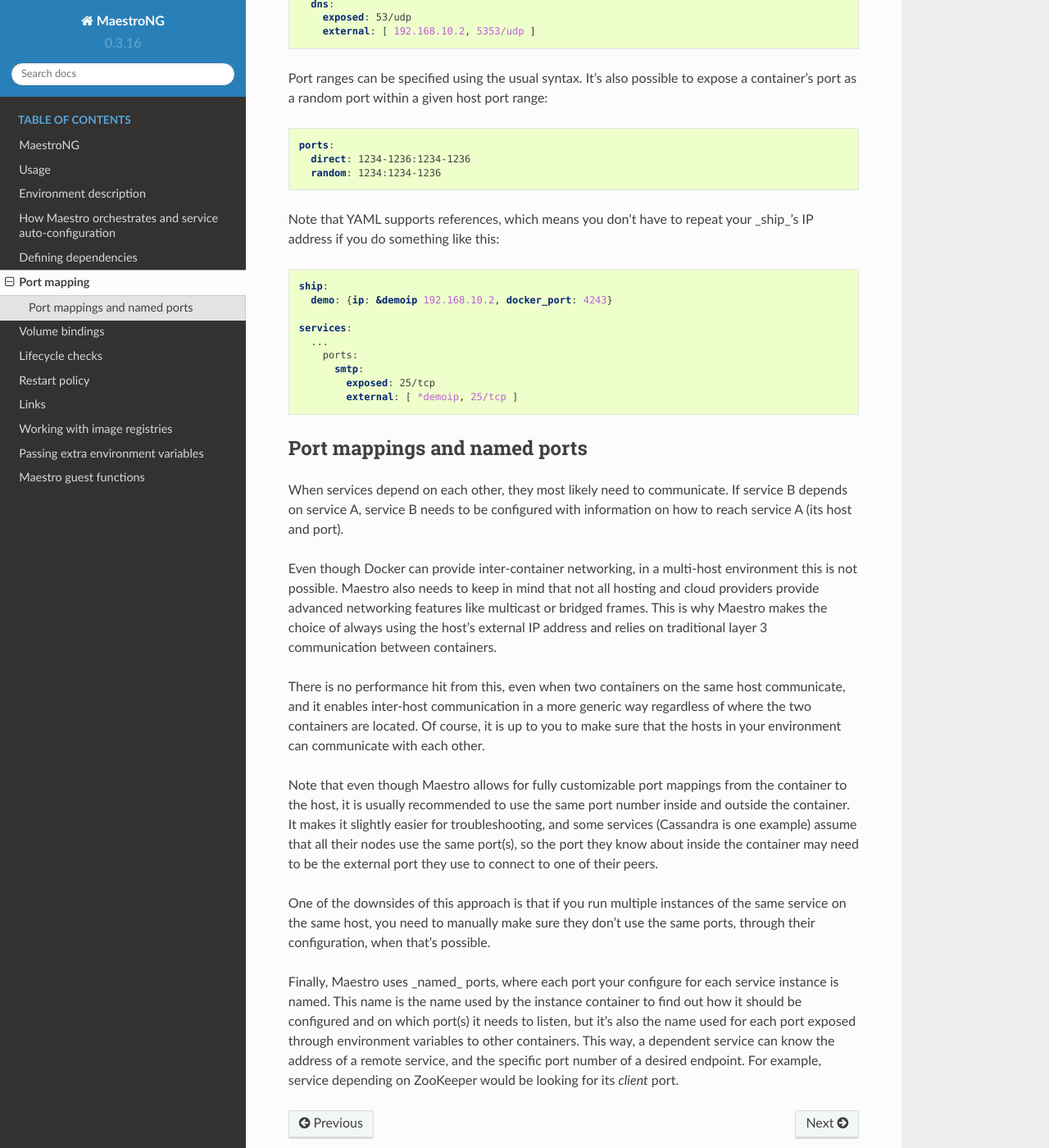
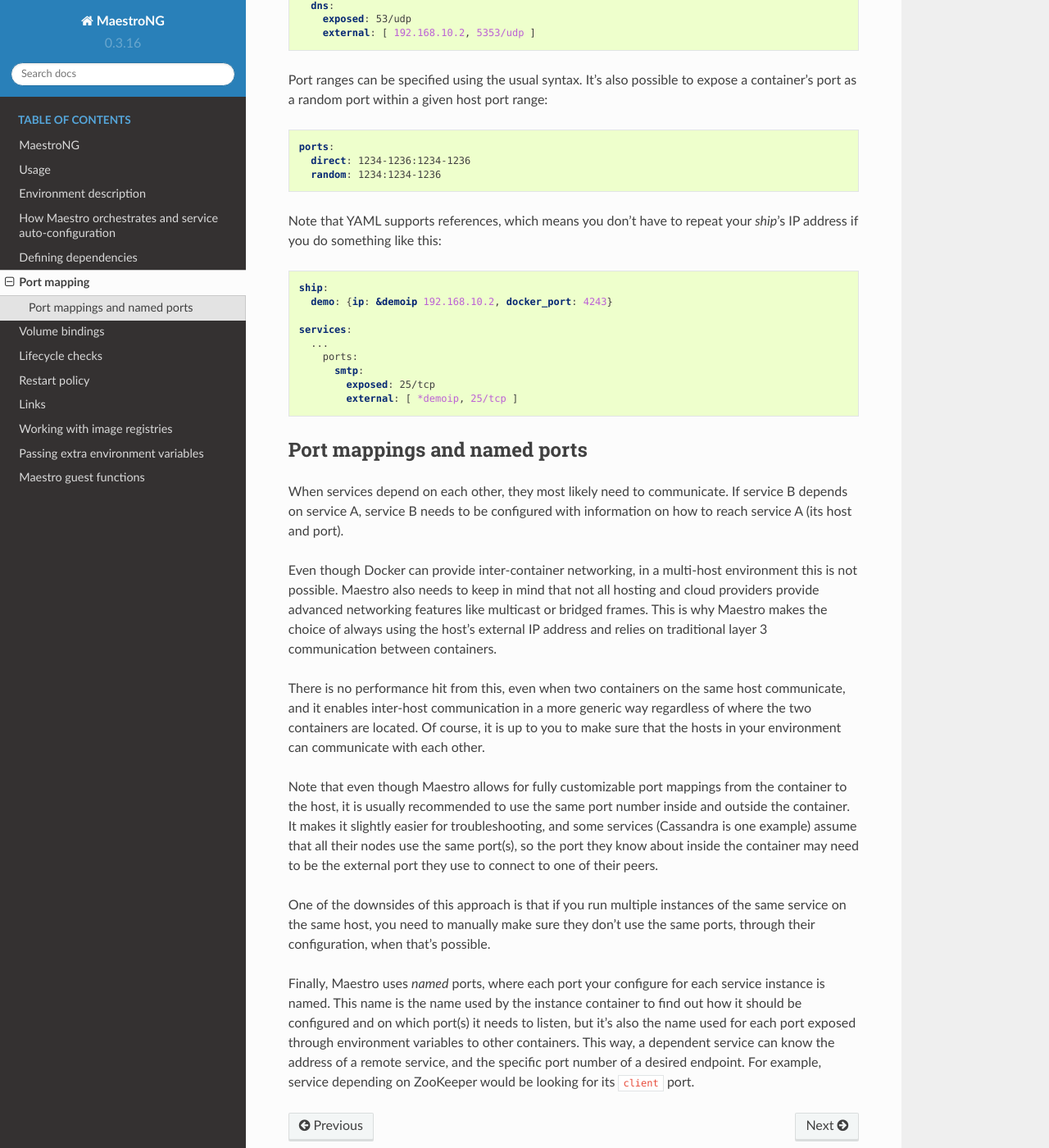
Before and after one commit to signalfx/maestro-ng, a Sphinx documentation site: the page built from docs/port_mapping.rst, in a window 1280 px wide and 1400 px high, scrolled down 1439 px. Shown: the whole window at 82% size. Built offline with Sphinx 7.4.7 and the Read the Docs theme 2.0.0, drawn with Linux system fonts in a browser that asks for light colours; some of the changed text lies outside the part shown.

```diff
--- a/docs/port_mapping.rst
+++ b/docs/port_mapping.rst
@@ -6,13 +6,13 @@ Maestro supports several syntaxes for specifying port mappings. Unless
 the syntax supports and/or specifies otherwise, Maestro will make the
 following assumptions:
 
-* the exposed and external ports are the same (//exposed// means the port bound to
-  inside the container, //external// means the port mapped by Docker on the host
+* the exposed and external ports are the same (*exposed* means the port bound to
+  inside the container, *external* means the port mapped by Docker on the host
   to the port inside the container);
 
-* the protocol is TCP (`/tcp`);
+* the protocol is TCP (``/tcp``);
 
-* the external port is bound on all host interfaces using the `0.0.0.0` address.
+* the external port is bound on all host interfaces using the ``0.0.0.0`` address.
 
 The simplest form is a single numeric value, which maps the given TCP
 port from the container to all interfaces of the host on that same port::
@@ -72,7 +72,7 @@ expose a container's port as a random port within a given host port range::
     random: 1234:1234-1236
 
 Note that YAML supports references, which means you don't have to repeat
-your _ship_'s IP address if you do something like this::
+your *ship*'s IP address if you do something like this::
 
   ship:
     demo: {ip: &demoip 192.168.10.2, docker_port: 4243}
@@ -118,11 +118,11 @@ instances of the same service on the same host, you need to manually
 make sure they don't use the same ports, through their configuration,
 when that's possible.
 
-Finally, Maestro uses _named_ ports, where each port your configure for
+Finally, Maestro uses *named* ports, where each port your configure for
 each service instance is named. This name is the name used by the
 instance container to find out how it should be configured and on which
 port(s) it needs to listen, but it's also the name used for each port
 exposed through environment variables to other containers. This way, a
 dependent service can know the address of a remote service, and the
 specific port number of a desired endpoint. For example, service
-depending on ZooKeeper would be looking for its `client` port.
+depending on ZooKeeper would be looking for its ``client`` port.
```
